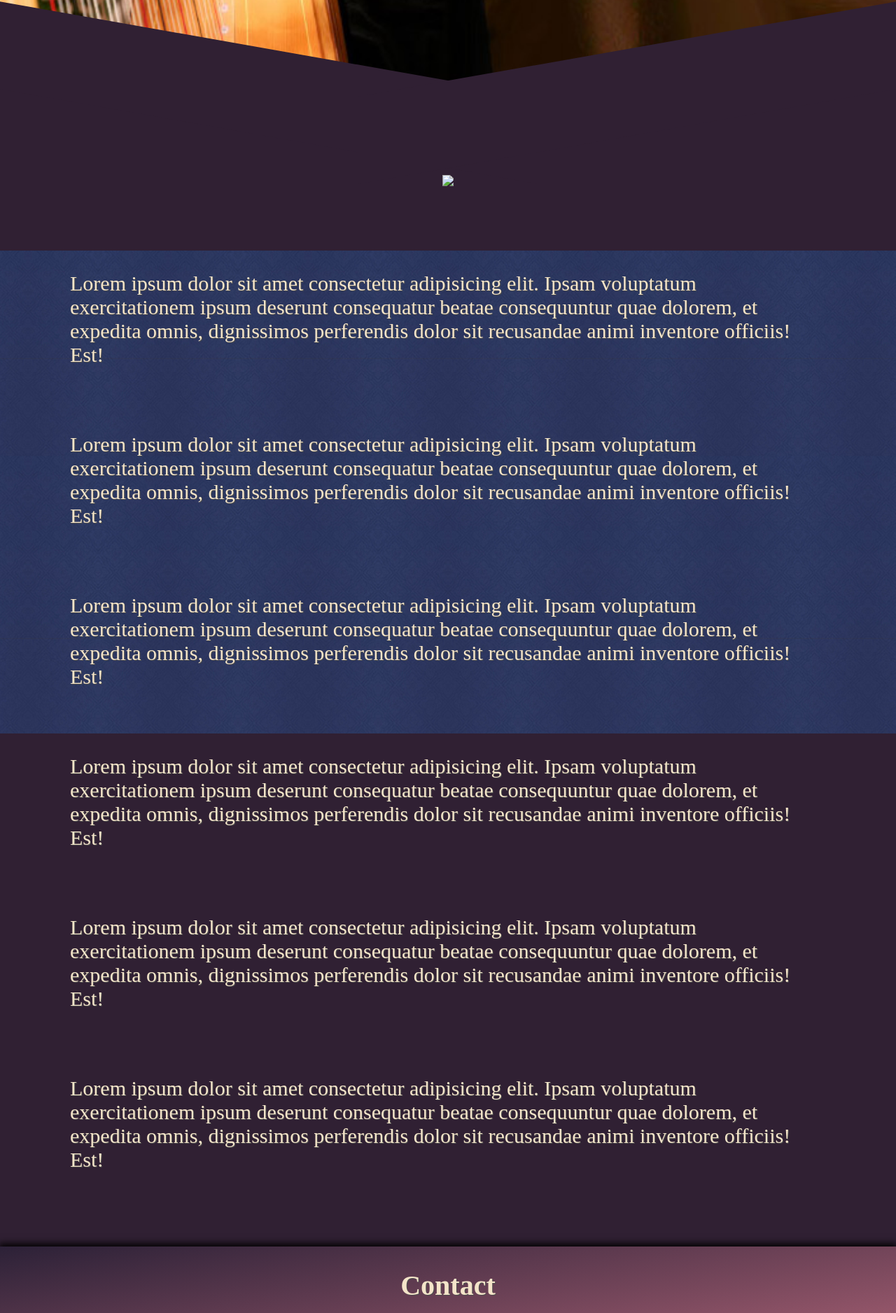
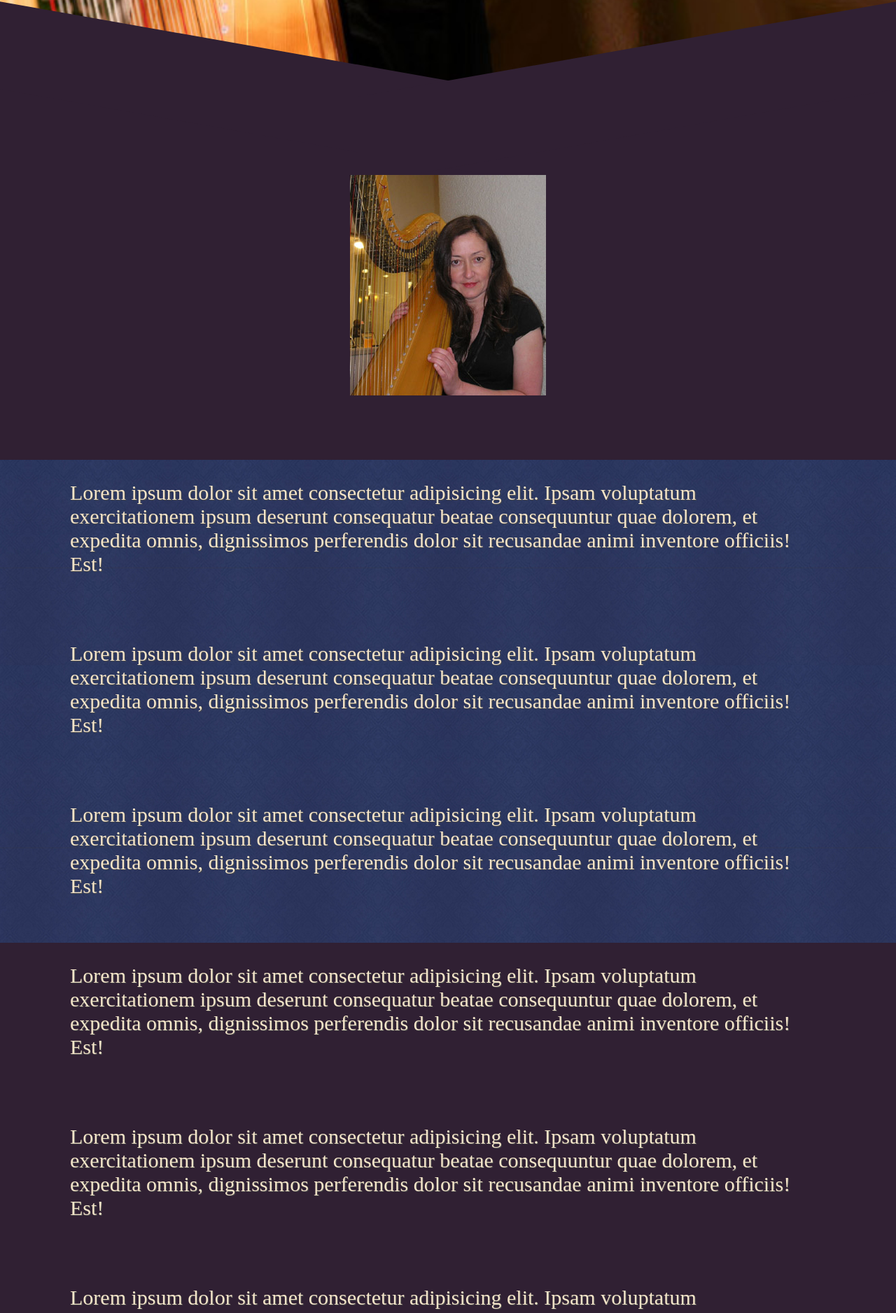
Before and after one commit to royalsaltmerchant/victoriaharpist, a Jekyll site: the page built from index.html, in a window 1280 px wide. Shown: the part 780-2656 px from the top of the page at 70% size. Built offline with Jekyll 4.4.1, drawn with Linux system fonts in a browser that asks for light colours; some web fonts are replaced.

Commit message:
index image testing

```diff
--- a/index.html
+++ b/index.html
@@ -13,7 +13,7 @@ layout: default
 </div>
 
 <div class="advert">
-    <img src="./VictotiaSoothing.jpg">
+    <img src="./assets/VictotiaSoothing.jpg">
 </div>
 <br>
 <br>
```
